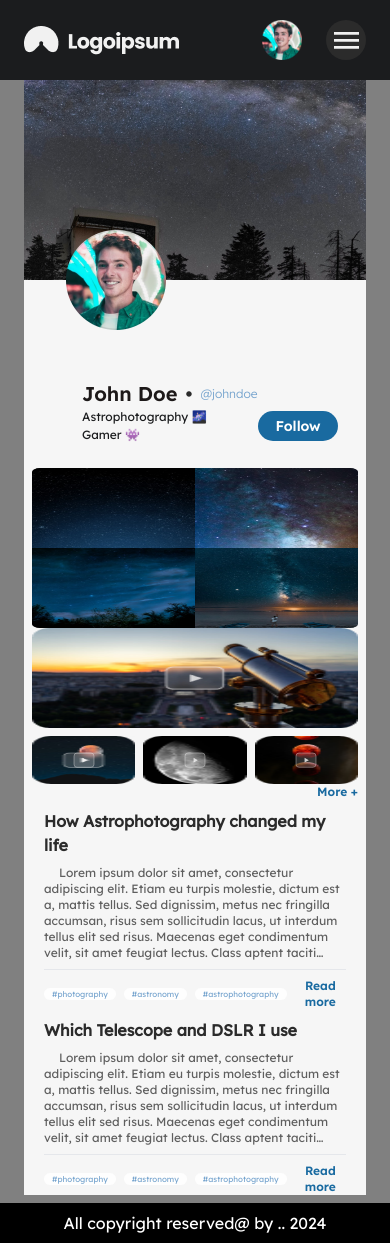
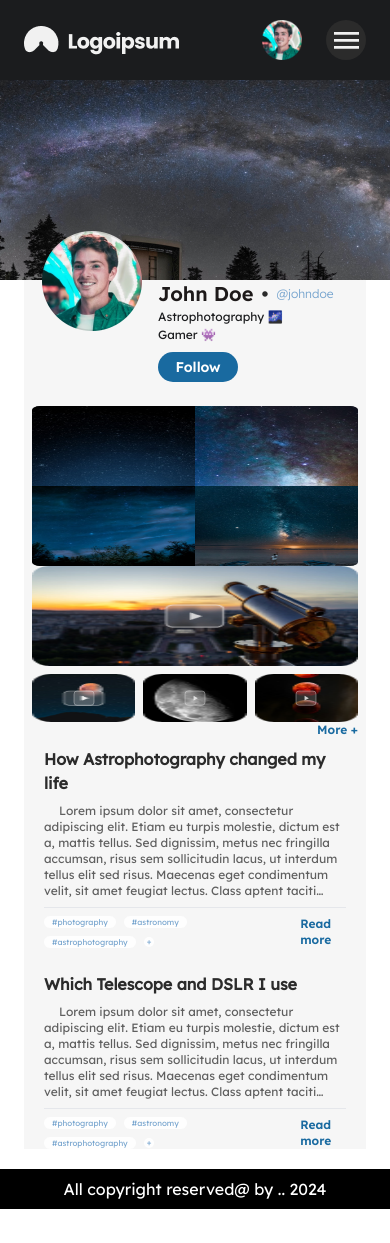
Before and after one commit to tanvirhossain808/task, a Next.js app: page / in a window 390 px wide. After the commit the page ends 1209 px from the top, so only its background shows below. Built offline with nearby package versions, Linux system fonts and the light colour scheme.

Commit message:
git commit -m "feat: complete mobile responsiveness for site"

```diff
--- a/src/app/layout.tsx
+++ b/src/app/layout.tsx
@@ -17,7 +17,7 @@ export default function RootLayout({
 }>) {
   return (
     <html lang="en">
-      <body className={''}>
+      <body className='bg-[#fff] lg:bg-[#FFFEFD]'>
         <Layout>
           <main>
             {children}
--- a/src/app/page.tsx
+++ b/src/app/page.tsx
@@ -1,16 +1,22 @@
 import HomeHero from "@/components/Home/HomeHero/HomeHero";
+import ProfileSection from "@/components/Home/HomeHero/ProfileSection";
 import MediaParts from "@/components/Home/MediaParts/MediaParts";
 import Posts from "@/components/Home/Posts/Posts";
 import Image from "next/image";
 
 export default function Home() {
   return (
-    <main className=" bg-[#F6F6F6] mx-6 lg:max-w-[1152px] lg:mx-auto">
+    <>
       <HomeHero />
-      <div className="mb-[25px]">
-        <MediaParts />
-      </div>
-      <Posts />
-    </main>
+      <main className=" bg-[#F6F6F6] lg:mx-auto mx-6 lg:max-w-[1152px]">
+        <div className='bg-[#F6F6F6]'>
+          <ProfileSection />
+        </div>
+        <div className="mb-[25px]">
+          <MediaParts />
+        </div>
+        <Posts />
+      </main>
+    </>
   );
 }
--- a/src/components/Home/HomeHero/HomeHero.tsx
+++ b/src/components/Home/HomeHero/HomeHero.tsx
@@ -1,17 +1,13 @@
 import Image from 'next/image';
 import React from 'react';
-import ProfileSection from './ProfileSection';
 
 const HomeHero = () => {
     return (
-        <div>
-            <div className='min-h-[200px] sm:min-h-[400px] w-full relative'>
-                <Image src={"/images/big-screen/hero/background/Profile Background (1).png"} className='absolute block' fill priority objectFit='cover' alt='hero section image' sizes="(max-width: 600px) 70vw, 100vw"
-                />
-            </div>
-            <div className='mx-6 bg-[#F6F6F6]'>
-                <ProfileSection />
-            </div>
+        <div className='h-[200px] xs:h-[300px] lg:h-[400px] w-full relative m-0'>
+            <Image src={"/images/mobile-images/hero/background/mobile-bg.png"} className='absolute sm:hidden h-auto' style={{ objectFit: "cover" }} fill priority alt='hero section image' sizes="(max-width: 600px) 70vw, 100vw"
+            />
+            <Image src={"/images/big-screen/hero/background/Profile Background (1).png"} className='absolute cover hidden sm:block' priority fill style={{ objectFit: "cover" }} alt='hero section image' sizes="(max-width: 600px) 100vw, 100vw"
+            />
         </div>
     );
 };
--- a/src/components/Home/HomeHero/ProfileSection.tsx
+++ b/src/components/Home/HomeHero/ProfileSection.tsx
@@ -12,7 +12,7 @@ const ProfileSection = () => {
                     <span className="font-Lexend-semi text-[#2B2B2B] text-xl">•</span>
                     <p className="h-full font-Lexend-light cursor-pointer text-[#76A4CE] text-xs">@johndoe</p>
                 </div>
-                <div className="flex items-center w-full justify-between">
+                <div className="flex items-center flex-wrap gap-y-2 w-full justify-between">
                     <p className="w-[127px] text-[12px] text-[#1B1C1E]">Astrophotography 🌌 Gamer 👾
                     </p>
                     <button className="w-20 h-[30px] bg-[#196AA0] font-Lexend-semi rounded-[100px] text-[#FEFEFE] text-[14px]">Follow</button>
--- a/src/components/Home/Posts/Post/Post.tsx
+++ b/src/components/Home/Posts/Post/Post.tsx
@@ -12,12 +12,12 @@ type LayoutProps = {
 const Post = ({ postTitle, postBody }: LayoutProps) => {
     const [readMore, setReadMore] = useState(false)
     return (
-        <div className="mx-[20px]">
+        <div className="mx-[20px] mt-6">
             <h2 className="font-semibold text-[#2B2B2B] text-base">{postTitle}</h2>
             <p className={`${!readMore ? "line-clamp-6" : ""} indent-[15px] whitespace-pre-line text-xs mt-2 text-[#5F5F5F]`}>{postBody}</p>
             <hr className="bg-gray-800 bg-opacity-10 my-2 h-[1px]" />
             <div className="flex justify-between items-center mb-2">
-                <div className="flex items-center gap-2">
+                <div className="flex flex-wrap items-center gap-2">
                     {
                         ["#photography", "#astronomy", "#astrophotography"].map((link, index) => <Link key={index} href="#" className="text-[#76A4CE] text-[8px] bg-[#FEFEFE] px-2 rounded-[100px]">
                             {link}
--- a/src/components/Layout/Footer/Footer.tsx
+++ b/src/components/Layout/Footer/Footer.tsx
@@ -2,7 +2,7 @@
 const Footer = () => {
     const date = new Date(Date.now()).getFullYear();
     return (
-        <div className="bg-black flex items-center justify-center text-white h-10">
+        <div className="bg-black flex items-center justify-center mt-5 text-white h-10">
             <p>All copyright reserved@ by .. {date}</p>
         </div>
     );
```
